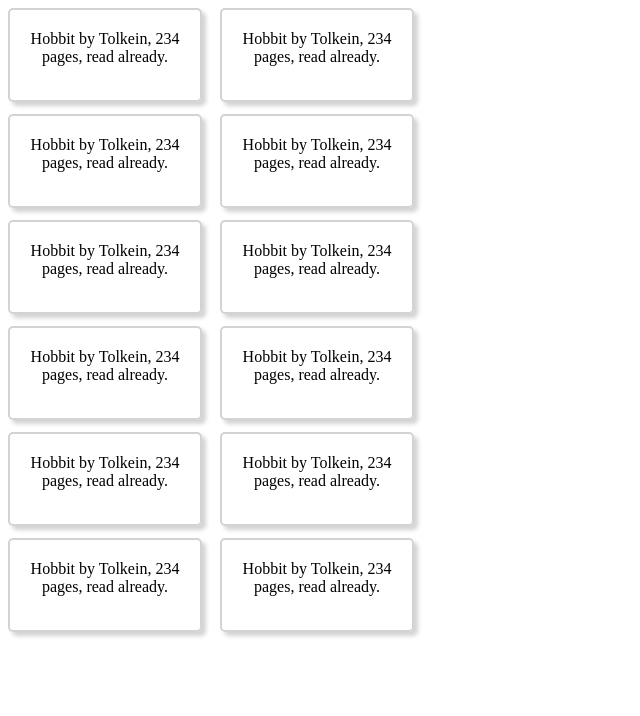
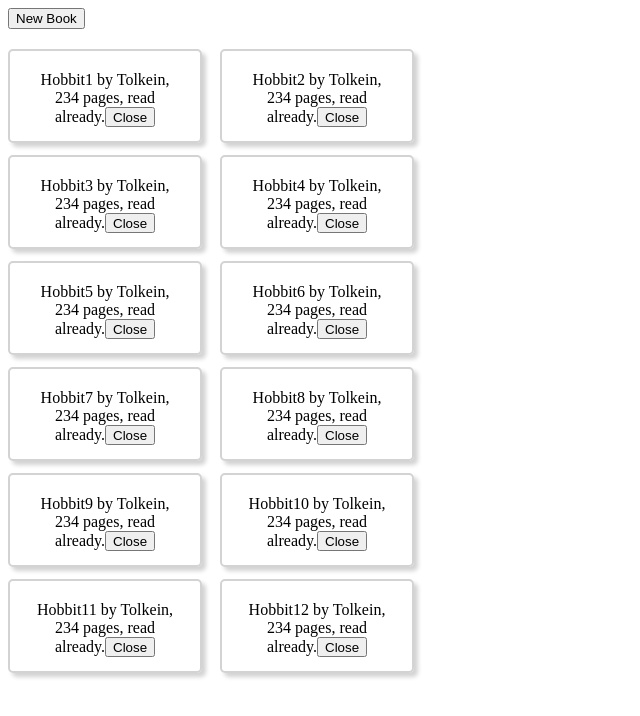
Before and after one commit to BadDust80131/odin-library, a plain HTML site: page index.html in a window 1280 px wide. Shown: the whole page, without its empty margins (0-640 px from the left). Drawn offline with Linux system fonts and the light colour scheme.

Commit message:
Added new Book and Close Buttons

```diff
--- a/index.html
+++ b/index.html
@@ -8,6 +8,7 @@
     <link rel="stylesheet" href="style.css">
 </head>
 <body>
+    <button class="new-book">New Book</button>
     <div class="card-holder"></div>
 </body>
 </html>
--- a/script.js
+++ b/script.js
@@ -1,5 +1,6 @@
 const myLibrary = [];
-const cardHolder = document.querySelector(".card-holder")
+const cardHolder = document.querySelector(".card-holder");
+const button = document.querySelector(".new-book");
 
 function Book(title, author, pages, read) {
     this.title = title
@@ -15,25 +16,33 @@ function Book(title, author, pages, read) {
     }
 }
 
-myLibrary.push(new Book("Hobbit","Tolkein","234",true));
-myLibrary.push(new Book("Hobbit","Tolkein","234",true));
-myLibrary.push(new Book("Hobbit","Tolkein","234",true));
-myLibrary.push(new Book("Hobbit","Tolkein","234",true));
-myLibrary.push(new Book("Hobbit","Tolkein","234",true));
-myLibrary.push(new Book("Hobbit","Tolkein","234",true));
-myLibrary.push(new Book("Hobbit","Tolkein","234",true));
-myLibrary.push(new Book("Hobbit","Tolkein","234",true));
-myLibrary.push(new Book("Hobbit","Tolkein","234",true));
-myLibrary.push(new Book("Hobbit","Tolkein","234",true));
-myLibrary.push(new Book("Hobbit","Tolkein","234",true));
-myLibrary.push(new Book("Hobbit","Tolkein","234",true));
+myLibrary.push(new Book("Hobbit1","Tolkein","234",true));
+myLibrary.push(new Book("Hobbit2","Tolkein","234",true));
+myLibrary.push(new Book("Hobbit3","Tolkein","234",true));
+myLibrary.push(new Book("Hobbit4","Tolkein","234",true));
+myLibrary.push(new Book("Hobbit5","Tolkein","234",true));
+myLibrary.push(new Book("Hobbit6","Tolkein","234",true));
+myLibrary.push(new Book("Hobbit7","Tolkein","234",true));
+myLibrary.push(new Book("Hobbit8","Tolkein","234",true));
+myLibrary.push(new Book("Hobbit9","Tolkein","234",true));
+myLibrary.push(new Book("Hobbit10","Tolkein","234",true));
+myLibrary.push(new Book("Hobbit11","Tolkein","234",true));
+myLibrary.push(new Book("Hobbit12","Tolkein","234",true));
 
 function addBookToLibrary(title, author, pages, read) {
     myLibrary.push(new Book(title,author,pages,read));
 }
 
 function displayBooks() {
+    let i = 0
+    cardHolder.innerHTML = ""
     myLibrary.forEach(element => {
+        let close = document.createElement("button")
+        close.style.width = "50px";
+        close.style.height = "20px";
+        close.dataset.index = i;
+        close.innerHTML = "Close";
+        close.addEventListener("click", (event) => {removeSelf(close.dataset.index)});
         let card = document.createElement("div")
         card.style.height = "50px";
         card.style.width = "150px";
@@ -43,8 +52,26 @@ function displayBooks() {
         card.style.borderRadius = "5px";
         card.style.padding = "20px";
         card.innerHTML = element.info();
+        card.appendChild(close)
         cardHolder.appendChild(card);
+        i += 1;
     });
 }
 
 displayBooks();
+
+function newBook() {
+    title = prompt("Enter title of book")
+    author = prompt("Enter author of book")
+    pages = prompt("Enter number of pages in book")
+    read = prompt("Have you read this book (true/false)")
+    myLibrary.push(new Book(title, author, pages, read === "true"))
+    displayBooks();
+}
+
+button.addEventListener("click", (event) => {newBook()});
+
+function removeSelf(index) {
+    myLibrary.splice(index,1);
+    displayBooks();
+}
--- a/style.css
+++ b/style.css
@@ -3,3 +3,7 @@
     grid-template-columns: 200px 200px;
     gap: 12px;
 }
+
+.new-book {
+    margin-bottom: 20px;
+}
```
